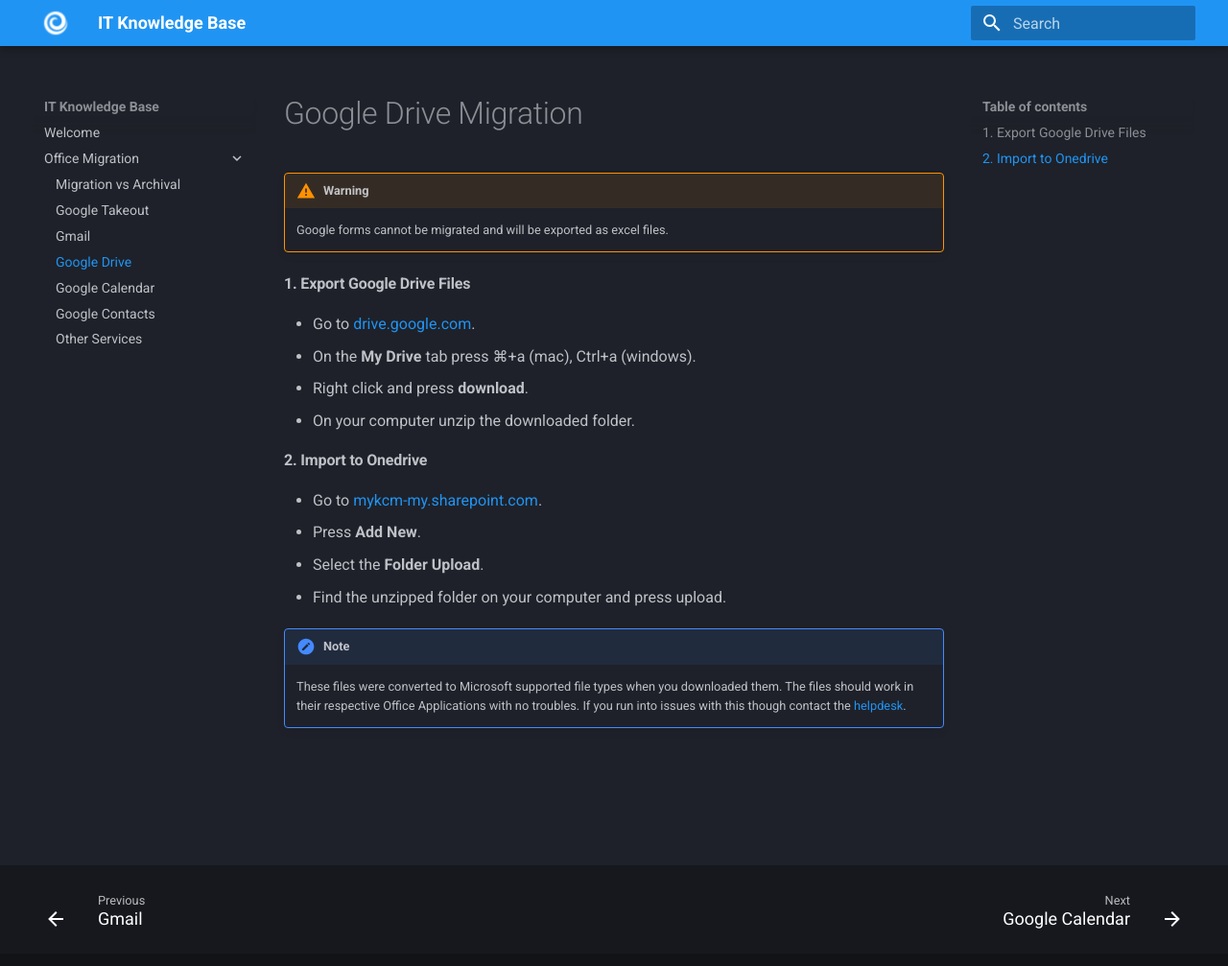
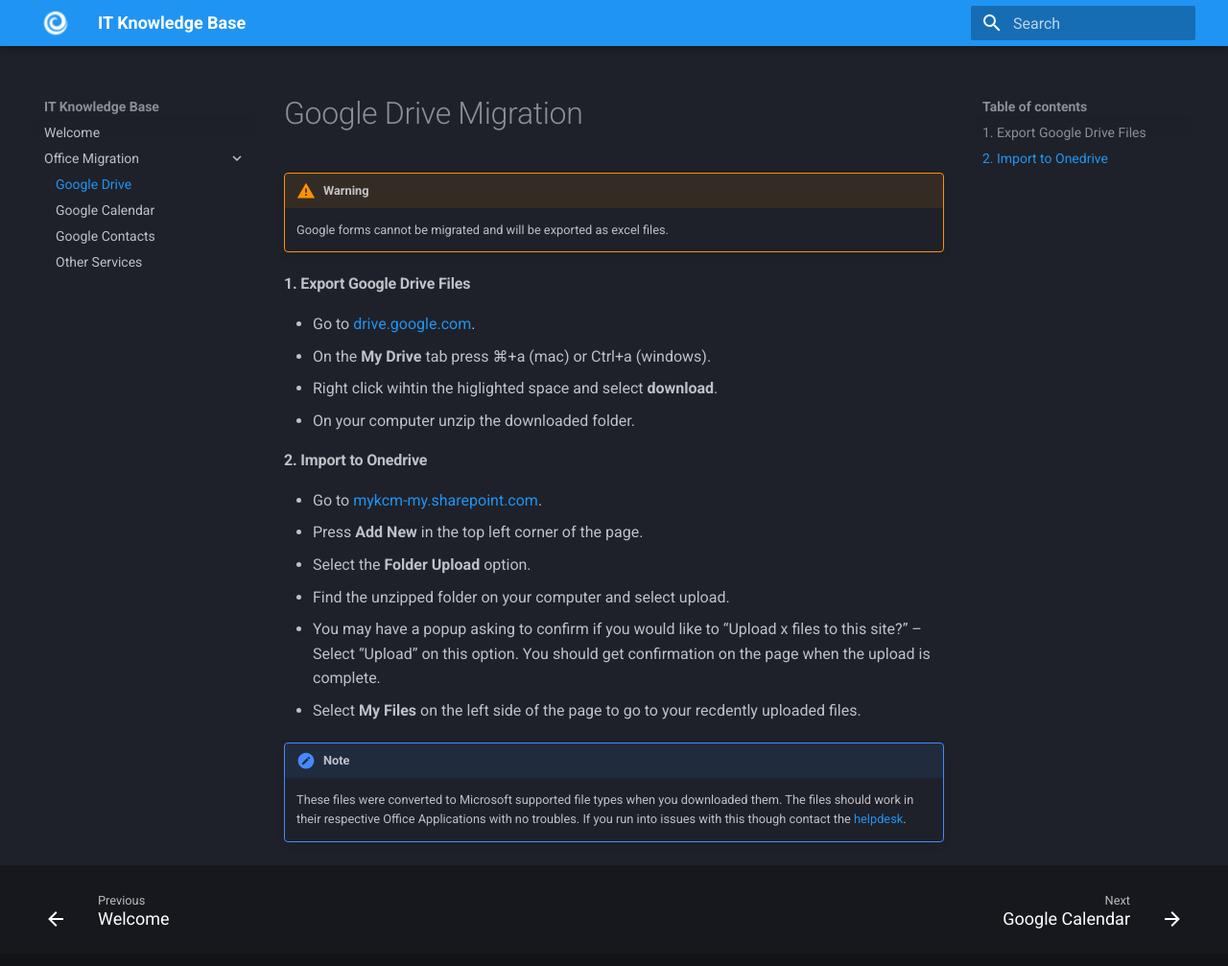
Before and after one commit to brady-kcm/it-kb, an MkDocs documentation site: the page built from docs/Office Migration/Google Drive.md, in a window 1280 px wide and 1018 px high. Shown: the top 1007 px of the window at 96% size. Built offline with MkDocs 1.6.1 and Material for MkDocs 9.7.7, drawn with Linux system fonts in a browser that asks for light colours.

Commit message:
jeremy changes

```diff
--- a/docs/Office Migration/Google Drive.md
+++ b/docs/Office Migration/Google Drive.md
@@ -5,15 +5,17 @@
 
 #### 1. Export Google Drive Files
 - Go to [drive.google.com](https://drive.google.com).
-- On the **My Drive** tab press ⌘+a (mac), Ctrl+a (windows).
-- Right click and press **download**.
+- On the **My Drive** tab press ⌘+a (mac) or Ctrl+a (windows).
+- Right click wihtin the higlighted space and select **download**.
 - On your computer unzip the downloaded folder.
 
 #### 2. Import to Onedrive
 - Go to [mykcm-my.sharepoint.com](https://mykcm-my.sharepoint.com).
-- Press **Add New**.
-- Select the **Folder Upload**.
-- Find the unzipped folder on your computer and press upload.
+- Press **Add New** in the top left corner of the page.
+- Select the **Folder Upload** option.
+- Find the unzipped folder on your computer and select upload.
+- You may have a popup asking to confirm if you would like to “Upload x files to this site?” – Select “Upload” on this option. You should get confirmation on the page when the upload is complete.
+- Select **My Files** on the left side of the page to go to your recdently uploaded files.
 
 !!! note
 
--- a/mkdocs.yml
+++ b/mkdocs.yml
@@ -18,9 +18,6 @@
 nav:
   - Welcome: index.md
   - Office Migration:
-    - Migration vs Archival: Office Migration/Migration vs Archival.md
-    - Google Takeout: Office Migration/Google Takeout.md
-    - Gmail: Office Migration/Gmail.md
     - Google Drive: Office Migration/Google Drive.md
     - Google Calendar: Office Migration/Google Calendar.md
     - Google Contacts: Office Migration/Google Contacts.md
```
Also changed, not shown: docs/Office Migration/Gmail.md (+1 -1 lines), docs/Office Migration/Google Calendar.md (+1 -4 lines), docs/Office Migration/Google Contacts.md (+4 -4 lines).
